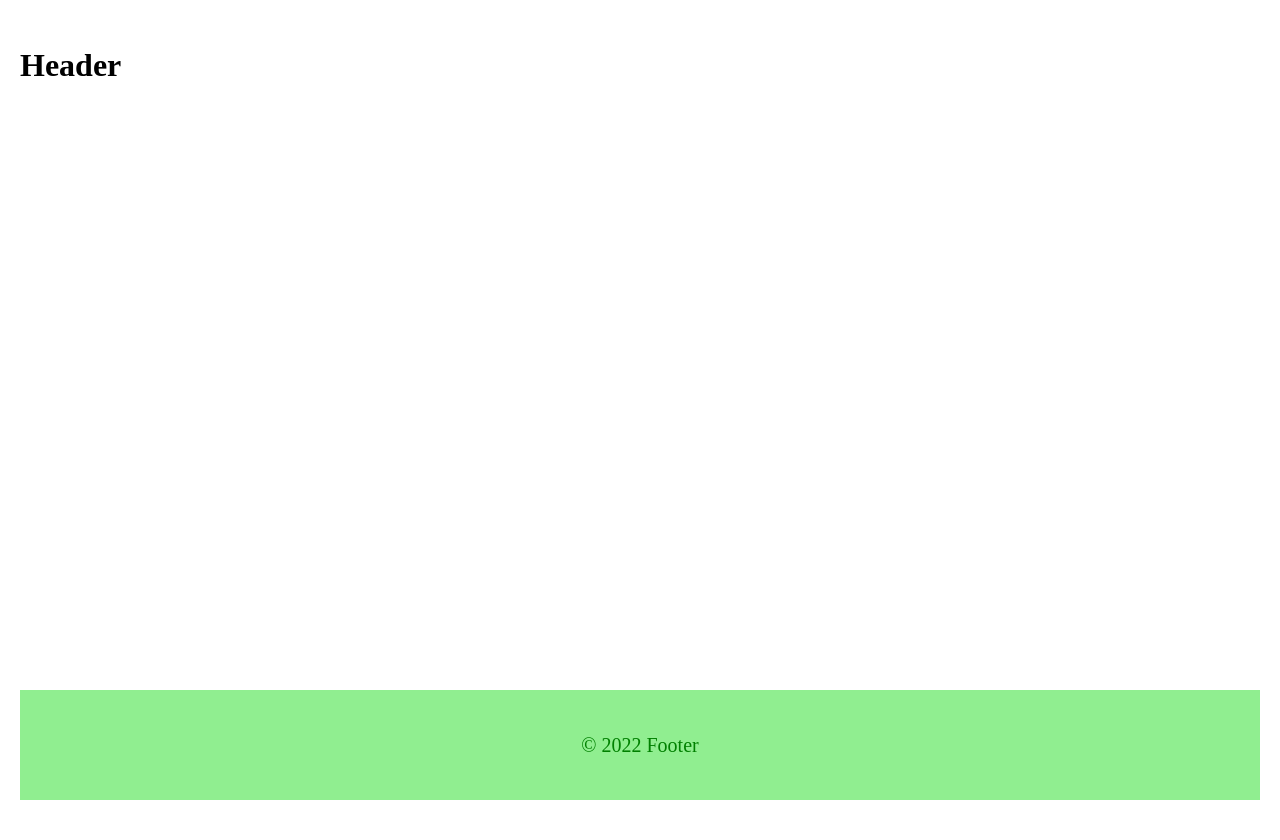
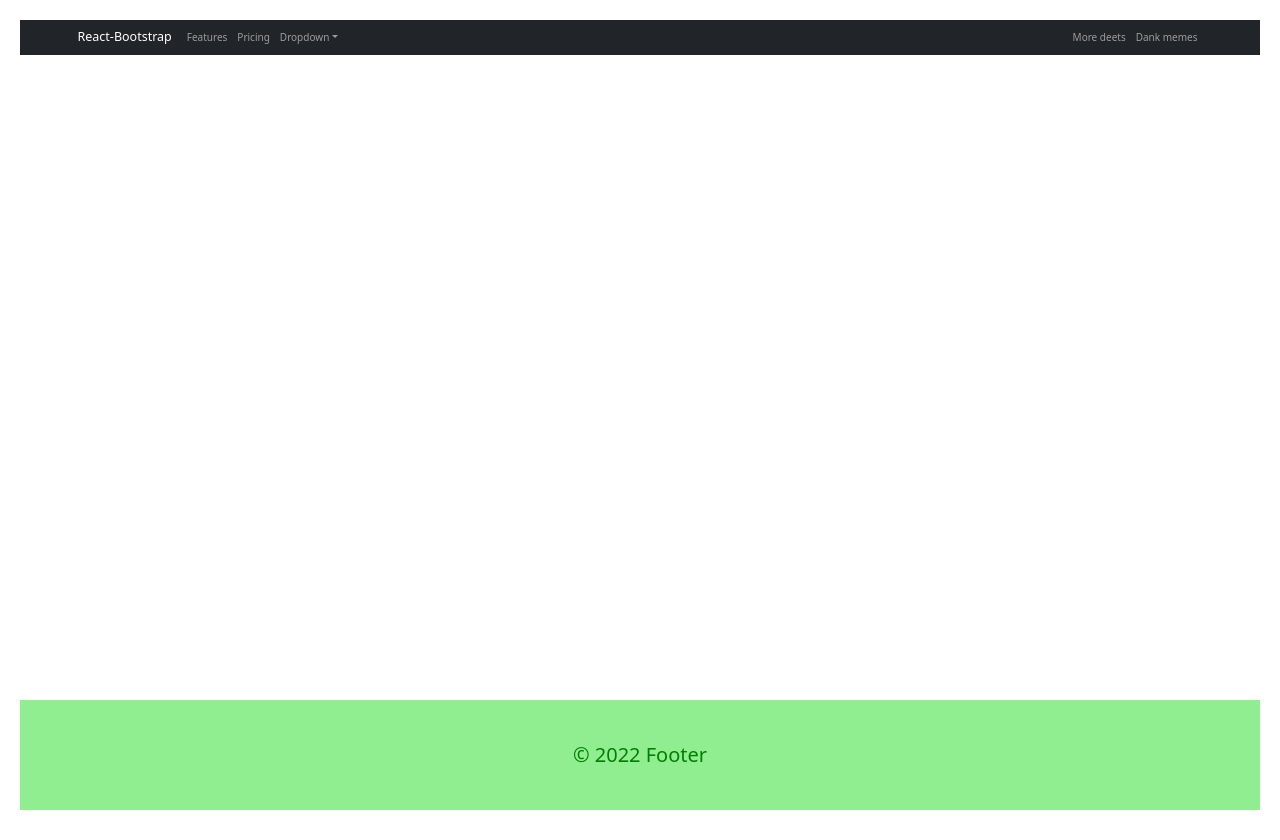
Before and after one commit to LittleHoudini/final-project, a React (Create React App) app: page / in a window 1280 px wide. Built offline with nearby package versions, Linux system fonts and the light colour scheme.

Commit message:
added navbar

```diff
--- a/package.json
+++ b/package.json
@@ -6,6 +6,7 @@
     "@testing-library/jest-dom": "^5.16.2",
     "@testing-library/react": "^12.1.3",
     "@testing-library/user-event": "^13.5.0",
+    "bootstrap": "^5.1.3",
     "react": "^17.0.2",
     "react-bootstrap": "^2.2.3",
     "react-dom": "^17.0.2",
--- a/public/index.html
+++ b/public/index.html
@@ -24,7 +24,7 @@
       work correctly both with client-side routing and a non-root public URL.
       Learn how to configure a non-root public URL by running `npm run build`.
     -->
-    <title>Functional Component</title>
+    <title>KISSVIBE</title>
   </head>
   <body>
     <noscript>You need to enable JavaScript to run this app.</noscript>
--- a/src/App.js
+++ b/src/App.js
@@ -3,13 +3,9 @@
  *****************************************/
 
 import React from 'react';
-
-
-import Header from './components/header/Header'
 import Main from './components/main/Main'
 import Footer from './components/footer/Footer'
-
-
+import Navbar1 from './components/navbar/Navbar1'
 
 /*****************************************
  * * CREATE REACT FUNCTION COMPONENT
@@ -20,7 +16,7 @@
 function App() {
   return (
    <div className="app">
-      <Header />
+     <Navbar1 fixed="top" />
       <Main />
       <Footer />
    </div>
--- a/src/components/book/book.css
+++ /dev/null
@@ -1,6 +0,0 @@
-.book{
-    border: 5px solid blue;
-    display: flex;
-    flex-direction: column;
-    align-items: center;
-}
--- a/src/components/header/Header.js
+++ /dev/null
@@ -1,24 +0,0 @@
-/*****************************************
- * * IMPORT LIBRARIES
- *****************************************/
-
-import React from 'react';
-
-
-import './header.css'
-/*****************************************
- * * CREATE REACT FUNCTION COMPONENT
- *****************************************/
-
-
-// pascal case
-function Header(props) {
-  const style = {color:props.color};
-  return (
-    <header className="header" style={style}>
-      <h1>Header</h1>
-    </header>
-  );
-}
-
-export default Header;
--- a/src/components/header/header.css
+++ /dev/null
@@ -1,5 +0,0 @@
-
-
-.header p {
-  color: blue;
-}
--- /dev/null
+++ b/src/components/navbar/Navbar1.js
@@ -0,0 +1,43 @@
+/*****************************************
+ * * IMPORT LIBRARIES
+ *****************************************/
+
+import React from 'react';
+import {Navbar,Container, Nav,NavDropdown} from 'react-bootstrap';
+
+
+ /*****************************************
+  * * CREATE REACT FUNCTION COMPONENT
+  *****************************************/
+
+ function Navbar1() {
+   return (
+    <Navbar collapseOnSelect expand="lg" bg="dark" variant="dark">
+    <Container>
+    <Navbar.Brand href="#home">React-Bootstrap</Navbar.Brand>
+    <Navbar.Toggle aria-controls="responsive-navbar-nav" />
+    <Navbar.Collapse id="responsive-navbar-nav">
+      <Nav className="me-auto">
+        <Nav.Link href="#features">Features</Nav.Link>
+        <Nav.Link href="#pricing">Pricing</Nav.Link>
+        <NavDropdown title="Dropdown" id="collasible-nav-dropdown">
+          <NavDropdown.Item href="#action/3.1">Action</NavDropdown.Item>
+          <NavDropdown.Item href="#action/3.2">Another action</NavDropdown.Item>
+          <NavDropdown.Item href="#action/3.3">Something</NavDropdown.Item>
+          <NavDropdown.Divider />
+          <NavDropdown.Item href="#action/3.4">Separated link</NavDropdown.Item>
+        </NavDropdown>
+      </Nav>
+      <Nav>
+        <Nav.Link href="#deets">More deets</Nav.Link>
+        <Nav.Link eventKey={2} href="#memes">
+          Dank memes
+        </Nav.Link>
+      </Nav>
+    </Navbar.Collapse>
+    </Container>
+  </Navbar>
+   );
+ }
+
+ export default Navbar1;
--- a/src/index.css
+++ b/src/index.css
@@ -17,8 +17,6 @@
 
 }
 .app {
-
-
   min-height: 100vh;
   display: flex;
   flex-direction: column;
```
Also changed, not shown: src/components/book/Book.js (deleted, +0 -29 lines), src/index.js (+1 -7 lines), 1 other file (tests, documents, lock files or other folders).
